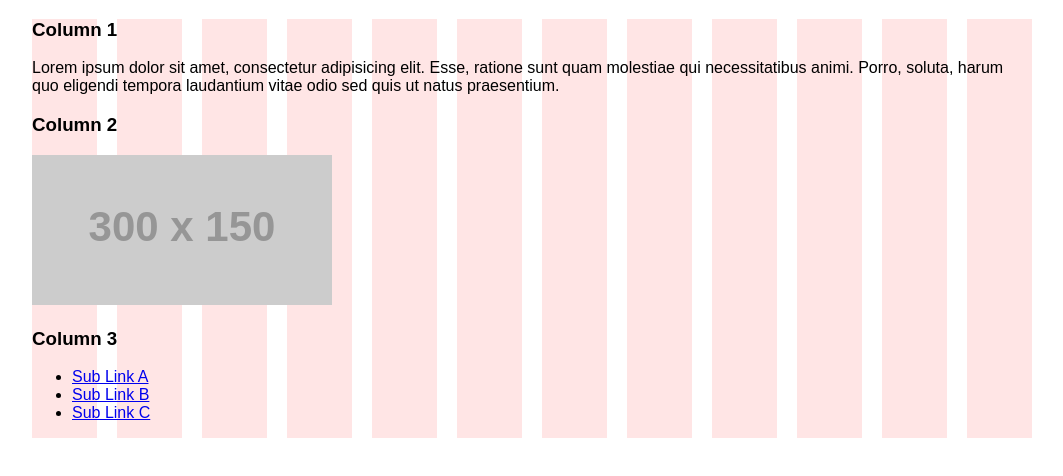
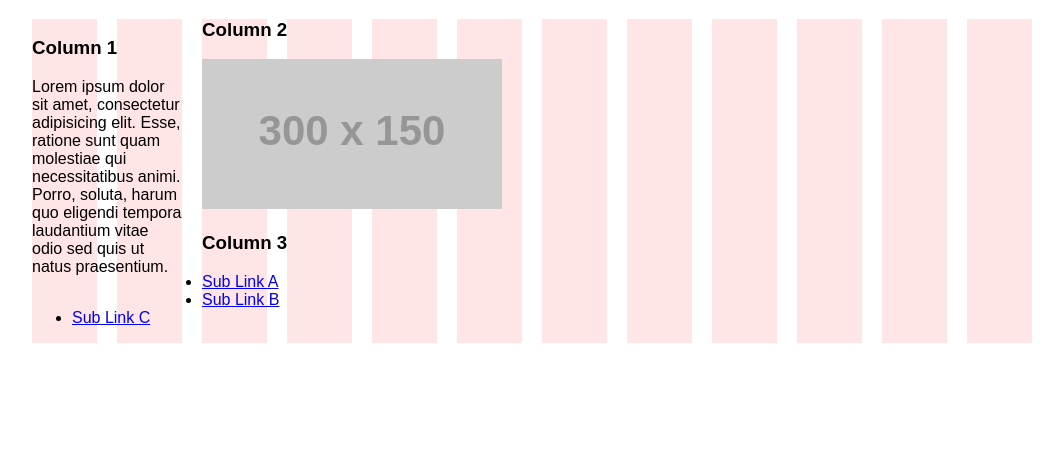
Before and after one commit to zjohnson1/wk3-quiz, a plain HTML site: page index.html in a window 1280 px wide. Shown: the whole page, without its empty margins (108-1171 px from the left). Drawn offline with Linux system fonts and the light colour scheme; placeholder pictures from the web are drawn by us.

Commit message:
version 2

```diff
--- a/css/styles.css
+++ b/css/styles.css
@@ -1,6 +1,4 @@
-/* Your Website Styles */
 
-/* Show Grid */
 .showgrid {
 	background: url("../img/grid-bg.png") repeat-y;
 }
--- a/index.html
+++ b/index.html
@@ -14,11 +14,11 @@
 <body>
 
 	<div class="container showgrid">
-
+		<div class="grid_2 alpha">
 		<!-- 1st Column -->
 		<h3>Column 1</h3>
 		<p>Lorem ipsum dolor sit amet, consectetur adipisicing elit. Esse, ratione sunt quam molestiae qui necessitatibus animi. Porro, soluta, harum quo eligendi tempora laudantium vitae odio sed quis ut natus praesentium.</p>
-
+		</div class="omega">
 
 		<!-- 2nd Column -->
 		<h3>Column 2</h3>
```
